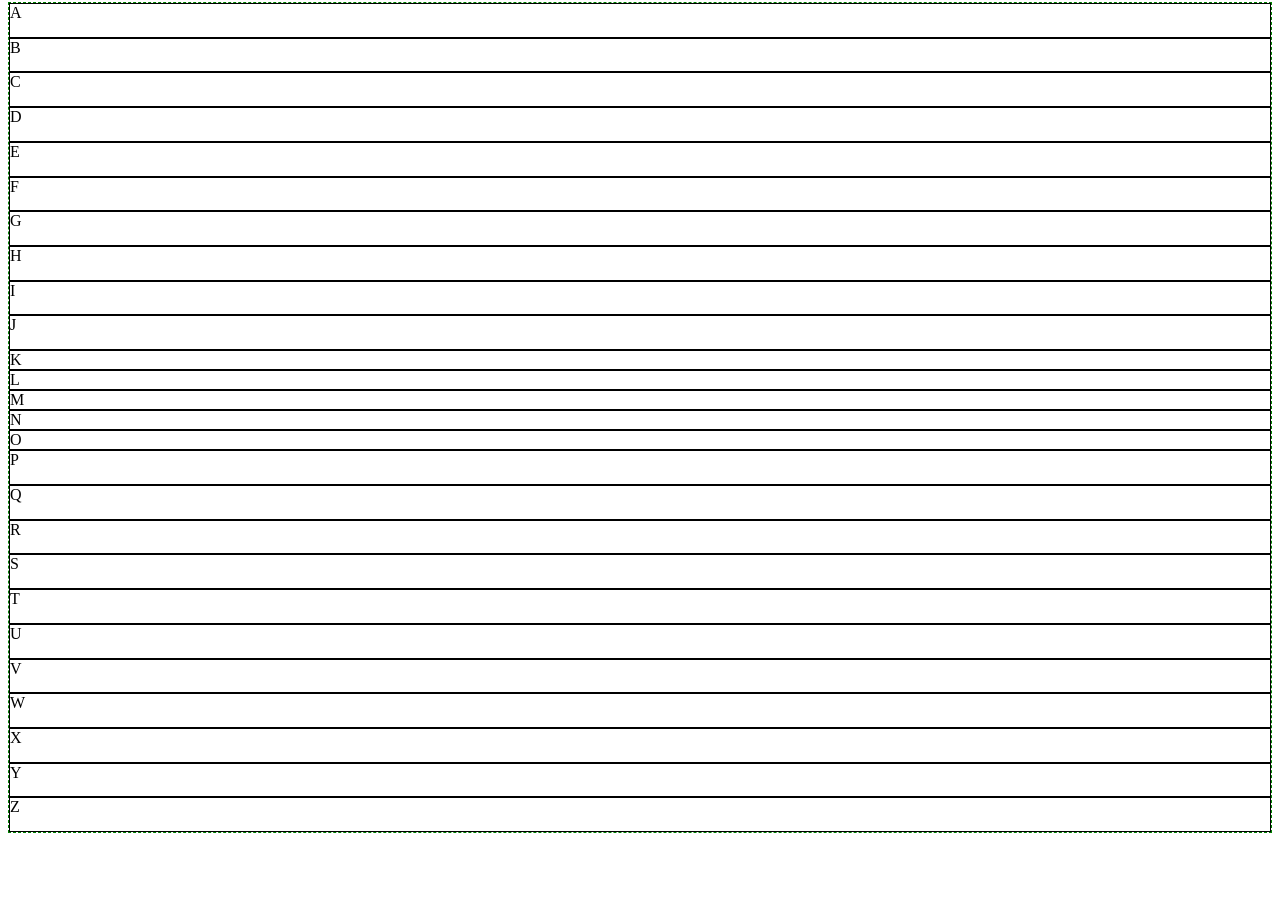
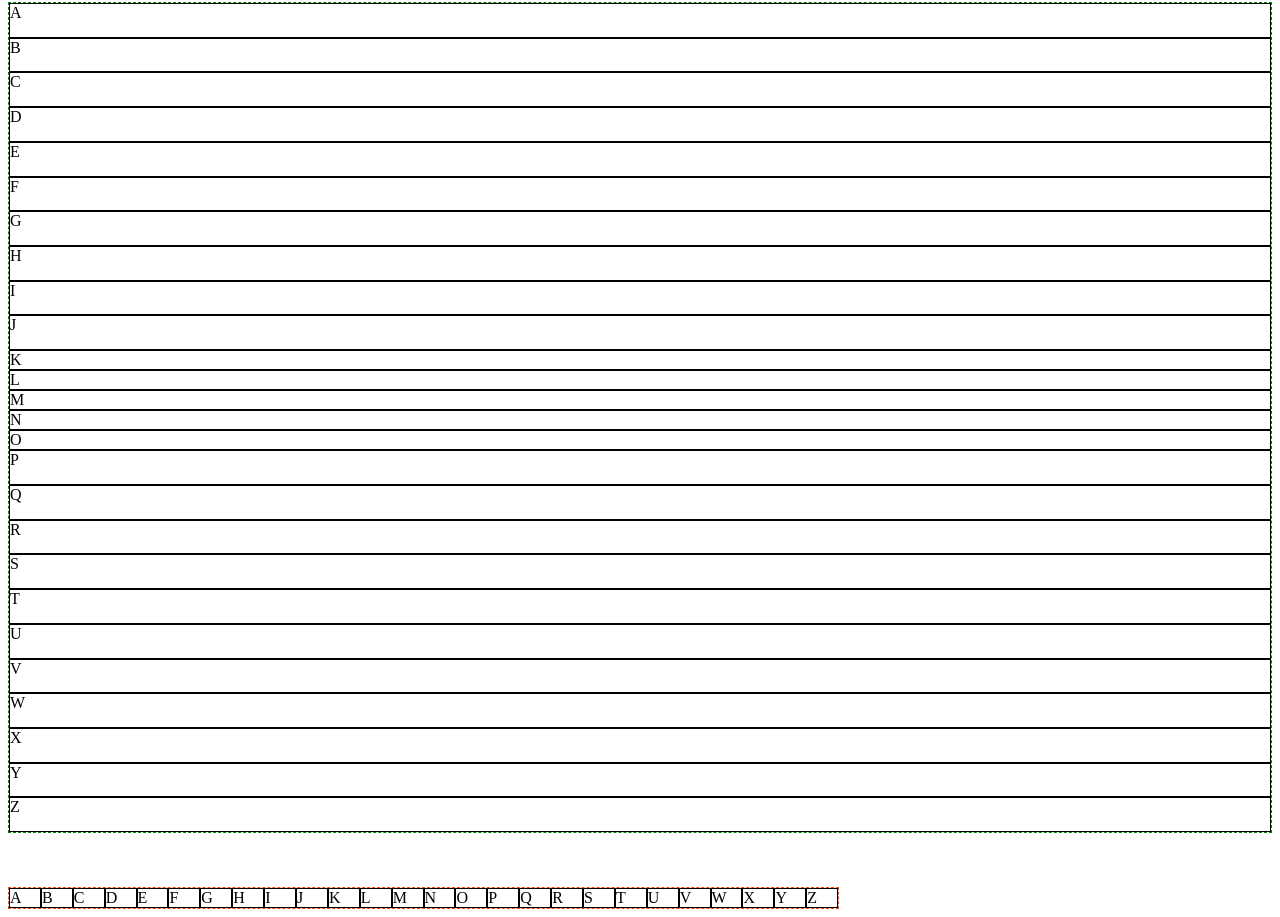
Before and after one commit to leonardo934/HTML-que-faz-sentido-para-todos, a plain HTML site: page Propriedades dos Itens/index.html in a window 1280 px wide. Shown: the part 1490-2407 px from the top of the page. Before the commit the page ends 2331 px from the top, so only its background shows below. Drawn offline with Linux system fonts and the light colour scheme.

Commit message:
Shorthand flex

```diff
--- a/Propriedades dos Itens/index.html
+++ b/Propriedades dos Itens/index.html
@@ -102,6 +102,39 @@
 
 
 
+    <br><br><br>
+
+    <div class="boxquatro">
+        <div>A</div>
+        <div>B</div>
+        <div>C</div>
+        <div>D</div>
+        <div>E</div>
+        <div>F</div>
+        <div>G</div>
+        <div>H</div>
+        <div>I</div>
+        <div>J</div>
+        <div>K</div>
+        <div>L</div>
+        <div>M</div>
+        <div>N</div>
+        <div>O</div>
+        <div>P</div>
+        <div>Q</div>
+        <div>R</div>
+        <div>S</div>
+        <div>T</div>
+        <div>U</div>
+        <div>V</div>
+        <div>W</div>
+        <div>X</div>
+        <div>Y</div>
+        <div>Z</div>
+    </div>
+
+
+
 
 </body>
 </html>
--- a/Propriedades dos Itens/style.css
+++ b/Propriedades dos Itens/style.css
@@ -1,6 +1,6 @@
 .box {
     display: flex;
-flex-direction: column;
+    flex-direction: column;
 
 
     border: 1px dashed red;
@@ -48,12 +48,12 @@ flex-direction: column;
 
 .boxdois div:nth-child(1),
 .boxdois div:nth-child(26) {
-flex-grow: 1;
+    flex-grow: 1;
 }
 
 
 
-.boxtres{
+.boxtres {
     display: flex;
     flex-direction: column;
     border: 1px dashed green;
@@ -65,8 +65,8 @@ flex-grow: 1;
 
 .boxtres div {
 
-flex-basis: 80px;
-border:1px solid;
+    flex-basis: 80px;
+    border: 1px solid;
 
 }
 
@@ -74,7 +74,26 @@ border:1px solid;
 .boxtres div:nth-child(12),
 .boxtres div:nth-child(13),
 .boxtres div:nth-child(14),
-.boxtres div:nth-child(15)
-{
-flex-shrink: 4;
+.boxtres div:nth-child(15) {
+    flex-shrink: 4;
 }
+
+
+
+
+.boxquatro {
+    display: flex;
+
+    border: 1px dashed orangered;
+
+    width: 829px;
+}
+
+
+
+.boxquatro div {
+
+flex: 1 1 40px;
+    border: 1px solid;
+
+}
```
